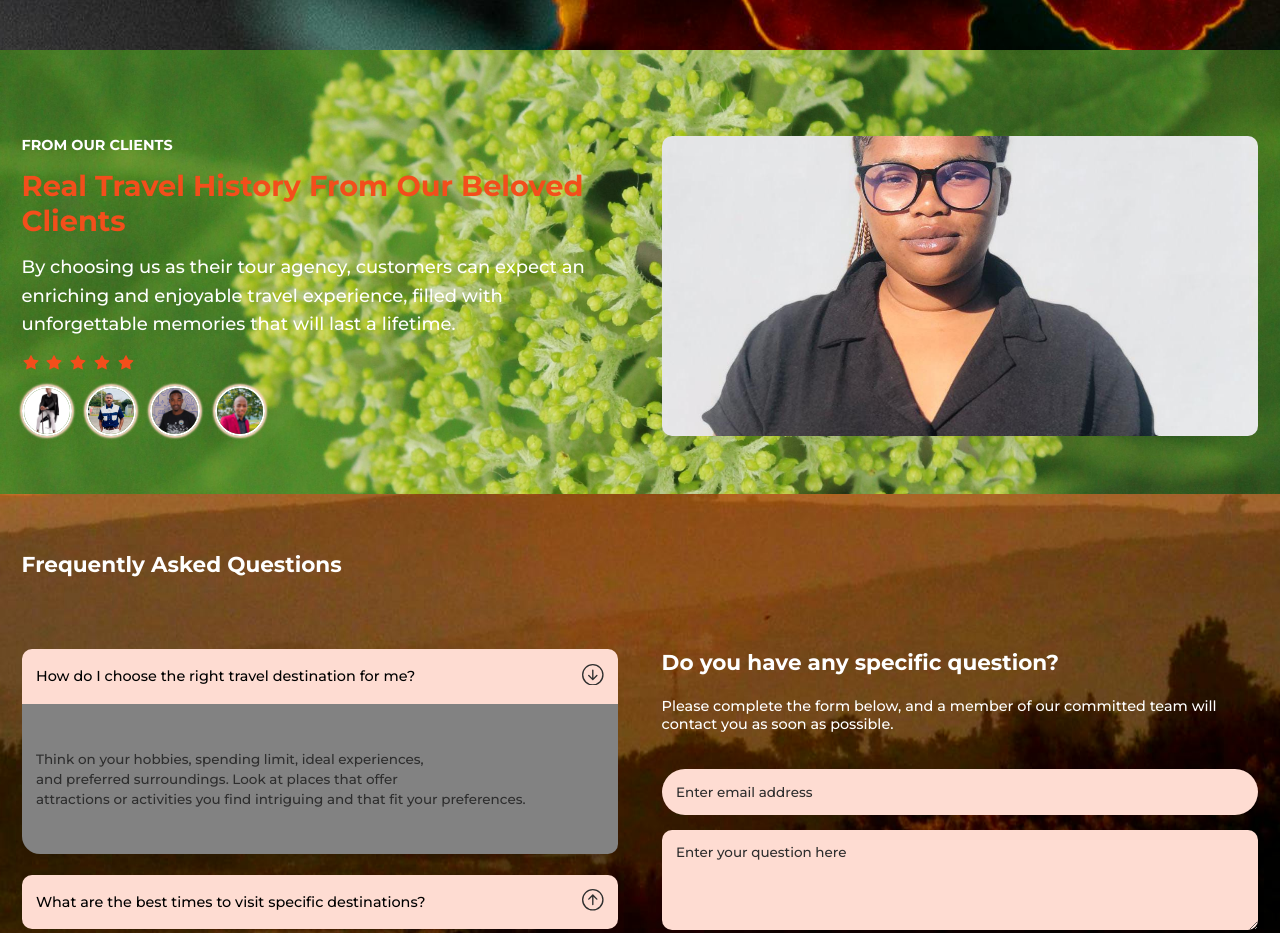
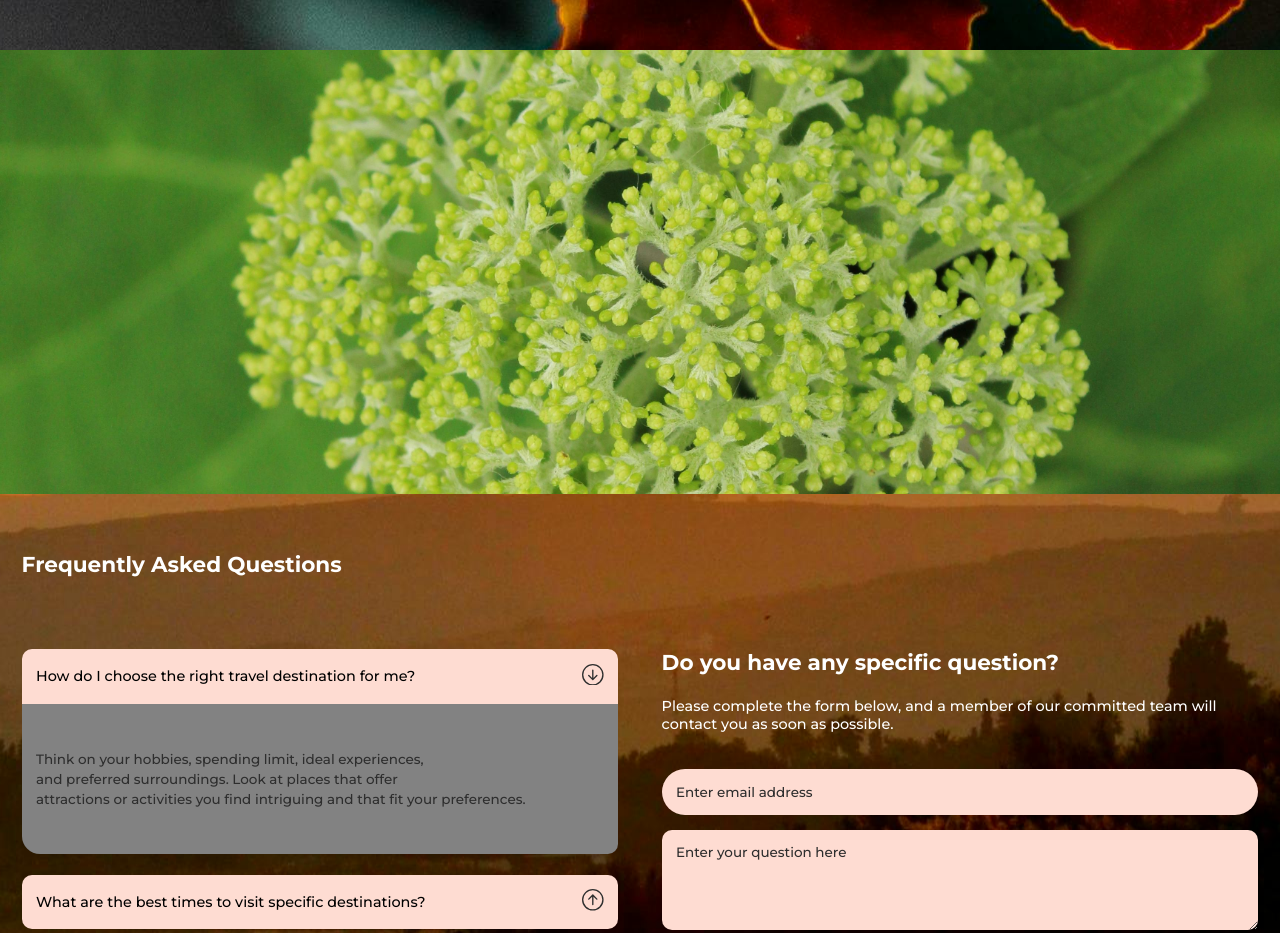
Before and after one commit to Chuma-rxt/TravelProject, a React (Vite) app: page / in a window 1280 px wide. Shown: the part 3060-3993 px from the top of the page. Built offline with nearby package versions, Linux system fonts and the light colour scheme.

Commit message:
My reviews

```diff
--- a/src/Components/Home/Home.jsx
+++ b/src/Components/Home/Home.jsx
@@ -21,6 +21,7 @@ const Home = () => {
   useEffect(()=>{
     Aos.init({duration: 2000})
   },[])
+
   return (
     <div className='Home'>
       <div className='videoBg'>
--- a/src/Components/Reviews/Reviews.jsx
+++ b/src/Components/Reviews/Reviews.jsx
@@ -1,4 +1,4 @@
-import React from 'react';
+import React, {useEffect} from 'react'
 import './Reviews.css';
 import './Reviews.scss';
 
@@ -13,19 +13,27 @@ import Image3 from '../../Assets/Kivas.jpeg'
 import Image4 from '../../Assets/Spee.jpeg'
 import Image5 from '../../Assets/Winnie.jpeg'
 
+import Aos from 'aos'
+import 'aos/dist/aos.css'
+
 const Reviews = () => {
+
+  useEffect(()=>{
+    Aos.init({duration: 2000})
+  },[])
+
   return (
     <div className='review section container'>
       <div className='secContainer grid'>
         <div className='textDiv'>
-          <span className='redText'>FROM OUR CLIENTS</span>
-          <h3>Real Travel History From Our Beloved Clients</h3>
-          <p>
+          <span className='redText' data-aos= 'fade-up'>FROM OUR CLIENTS</span>
+          <h3 data-aos= 'fade-up'>Real Travel History From Our Beloved Clients</h3>
+          <p data-aos= 'fade-up'>
             By choosing us as their tour agency, customers can expect an enriching and enjoyable travel
             experience, filled with unforgettable memories that will last a lifetime.
           </p>
 
-          <span className='stars flex'>
+          <span className='stars flex' data-aos= 'fade-up'>
           <AiFillStar className='icon'  />
           <AiFillStar className='icon'  />
           <AiFillStar className='icon'  />
@@ -33,15 +41,15 @@ const Reviews = () => {
           <AiFillStar className='icon'  />
           </span>
 
-          <div className='clientsImages flex' >
-            <img src={Image1} alt='Customer Image' />
-            <img src={Image2} alt='Customer Image' />
-            <img src={Image3} alt='Customer Image' />
-            <img src={Image4} alt='Customer Image' />
+          <div className='clientsImages flex'>
+            <img src={Image1} alt='Customer Image' data-aos= 'fade-up' />
+            <img src={Image2} alt='Customer Image' data-aos= 'fade-up' />
+            <img src={Image3} alt='Customer Image' data-aos= 'fade-up' />
+            <img src={Image4} alt='Customer Image' data-aos= 'fade-up' />
           </div>
         </div>
         <div className='imgDiv'>
-        <img src={Image5} alt='Customer Image' />
+        <img src={Image5} alt='Customer Image' data-aos= 'fade-down' />
         </div>
       </div>
     </div>
```
